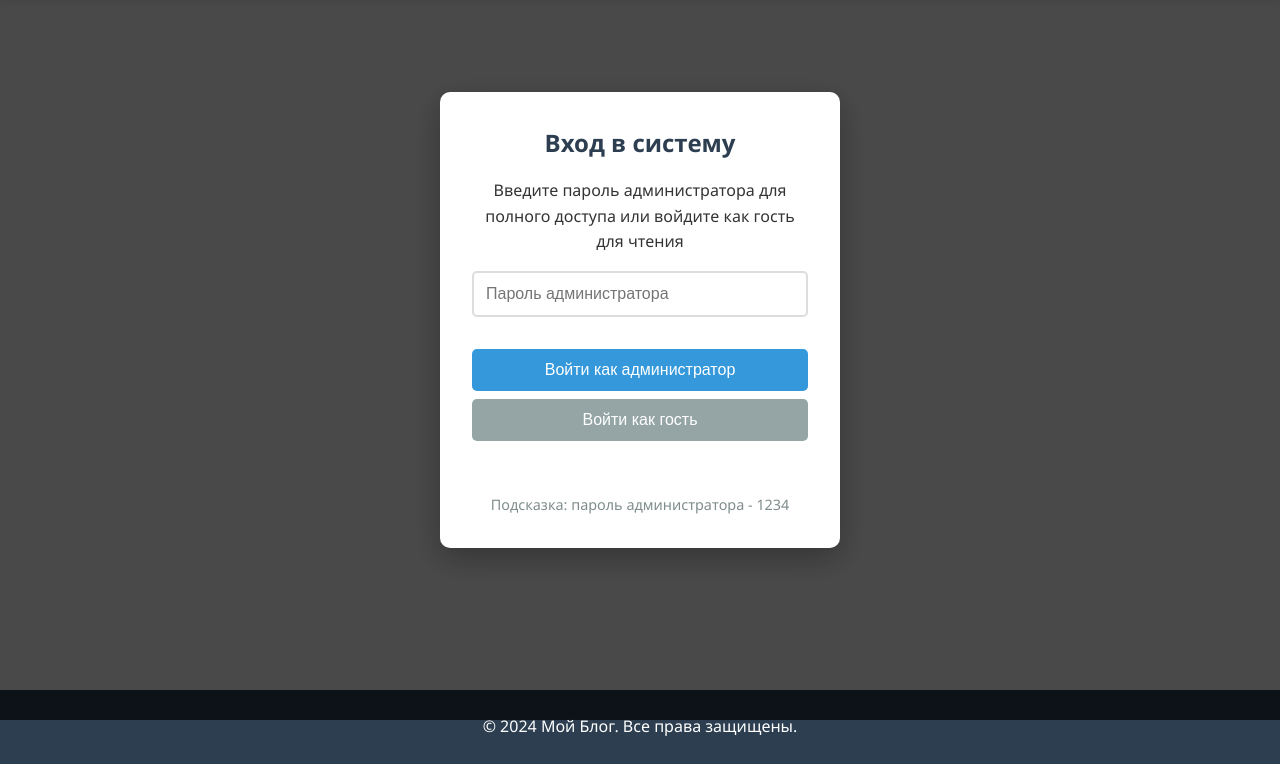
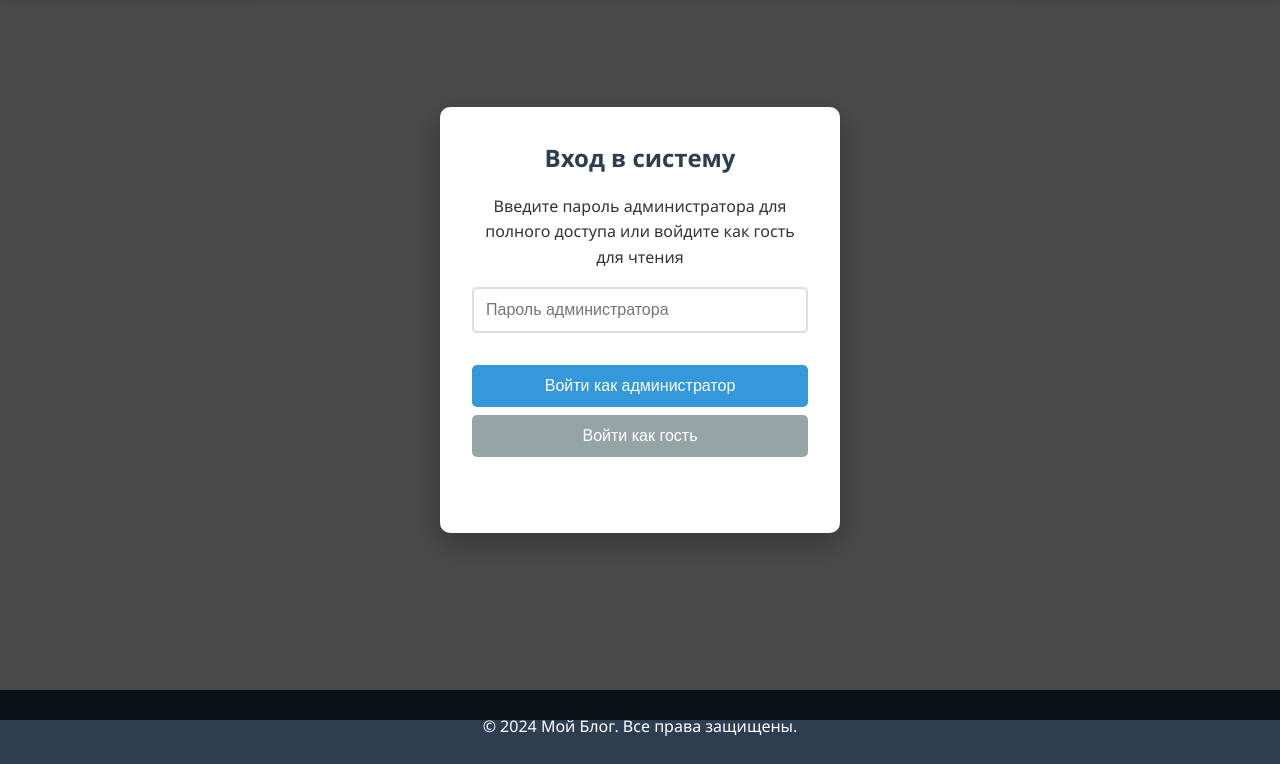
Before and after one commit to Bid0nchik/SDiaPaCWfPAotInfGaD.github.io, a website: page index.html in a window 1280 px wide. Shown: the part 80-844 px from the top of the page. Drawn offline with Linux system fonts and the light colour scheme.

Commit message:
Update index.html

```diff
--- a/index.html
+++ b/index.html
@@ -18,7 +18,6 @@
                 <button onclick="enterAsGuest()" class="btn btn-secondary">Войти как гость</button>
             </div>
             <p id="errorMessage" class="error-message"></p>
-            <p class="hint">Подсказка: пароль администратора - 1234</p>
         </div>
     </div>
 
```
